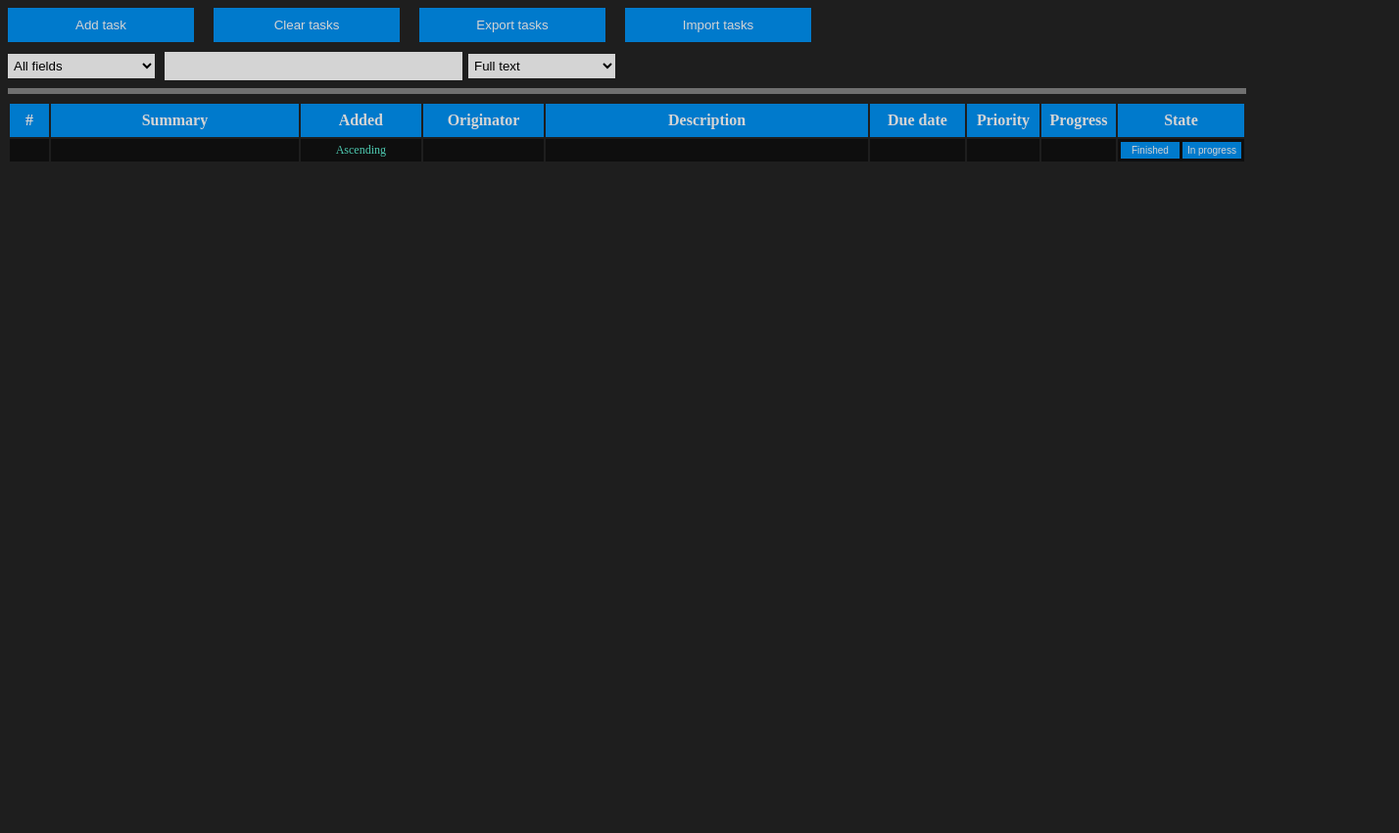
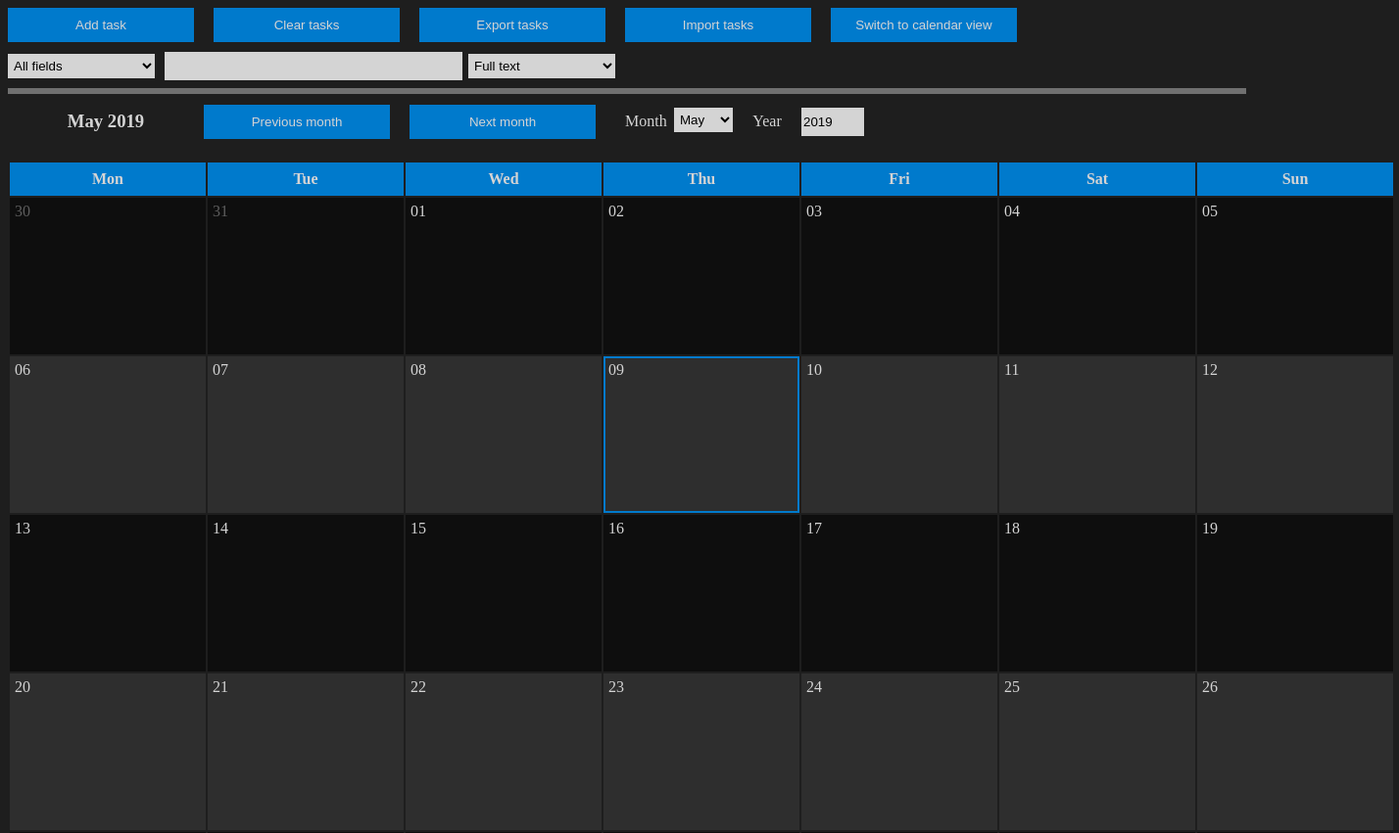
Before and after one commit to axtschmied/tasks, a plain HTML site: page index.html in a window 1280 px wide. Shown: the top 851 px of the page at 98% size, 1428 px wide, since content can reach past the window. Before the commit the page ends 800 px from the top, so only its background shows below. Drawn offline with Linux system fonts and the light colour scheme.

Commit message:
Calendar view mostly finished.

```diff
--- /dev/null
+++ b/calendar.js
@@ -0,0 +1,149 @@
+// Get HTML elements
+const calendarBody = document.querySelector("#calendar-body");
+const calendarHeader = document.querySelector("#calendar-header");
+const yearInput = document.getElementById("year-input");
+const monthSelector = document.getElementById("month-selector");
+const previousMonthButton = document.querySelector("#previous-month");
+const nextMonthButton = document.querySelector("#next-month");
+
+let months = ["January", "February", "March", "April", "May", "June", "July", "August", "September", "October", "November", "December"];
+
+updateCalendar(currentYear, currentMonth);
+
+// Event listeners
+previousMonthButton.addEventListener("click", event => {
+    currentYear = (currentMonth === 0) ? currentYear - 1 : currentYear;
+    currentMonth = (currentMonth === 0) ? 11 : currentMonth - 1;
+    updateCalendar(currentYear, currentMonth);
+});
+
+nextMonthButton.addEventListener("click", event => {
+    currentYear = (currentMonth === 11) ? currentYear + 1 : currentYear;
+    currentMonth = (currentMonth + 1) % 12;
+    updateCalendar(currentYear, currentMonth);
+});
+
+function jumpToDate() {
+    currentYear = parseInt(yearInput.value);
+    if (isNaN(currentYear)) {
+        return;
+    }
+    currentMonth = parseInt(monthSelector.value);
+    updateCalendar(currentYear, currentMonth);
+}
+
+yearInput.addEventListener("input", event => {
+    jumpToDate();
+});
+
+monthSelector.addEventListener("change", event => {
+    jumpToDate();
+});
+
+// Function to update the calendar, even if it is not visible
+function updateCalendar(year, month) {
+    let firstDay = (new Date(year, month)).getDay();
+    if (firstDay == 0) {
+        firstDay = 6;
+    } else {
+        firstDay--;
+    }
+    let daysInMonth = 32 - new Date(year, month, 32).getDate();
+
+    calendarBody.innerHTML = "";
+    calendarHeader.innerHTML = months[month] + " " + year;
+    yearInput.value = year;
+    monthSelector.value = month;
+
+    let date = 1;
+    let prevYear = (month === 0) ? year - 1 : year;
+    let prevMonth = (month === 0) ? 11 : month - 1;
+    let prevMonthDate = 33 - new Date(prevYear, prevMonth, 32).getDate() - firstDay;
+    let nextYear = (month === 11) ? year + 1 : year;
+    let nextMonth = (month + 1) % 12;
+    let nextMonthDate = 1;
+
+    for (let i = 0; i < 6; i++) {
+        let row = document.createElement("tr");
+
+        for (let j = 0; j < 7; j++) {
+            if (i === 0 && j < firstDay) {
+                let cell = document.createElement("td");
+                let cellText = document.createTextNode((prevMonthDate + 1 < 10) ? "0" + (prevMonthDate + 1) : (prevMonthDate + 1));
+                cell.id = "calendar-" + prevYear + "-" + (prevMonth < 10 ? "0" + prevMonth : prevMonth) + "-" + (prevMonthDate < 10 ? "0" + prevMonthDate : prevMonthDate);
+                cell.classList.add("prev-next-month-day");
+                cell.setAttribute("valign", "top");
+                cell.appendChild(cellText);
+                row.appendChild(cell);
+                prevMonthDate++;
+            }
+            else if (date > daysInMonth) {
+                let cell = document.createElement("td");
+                let cellText = document.createTextNode((nextMonthDate + 1 < 10) ? "0" + (nextMonthDate + 1) : (nextMonthDate + 1));
+                cell.id = "calendar-" + nextYear + "-" + (nextMonth < 10 ? "0" + nextMonth : nextMonth) + "-" + (nextMonthDate < 10 ? "0" + nextMonthDate : nextMonthDate);
+                cell.classList.add("prev-next-month-day");
+                cell.setAttribute("valign", "top");
+                cell.appendChild(cellText);
+                row.appendChild(cell);
+                nextMonthDate++;
+            }
+            else {
+                let cell = document.createElement("td");
+                let cellText = document.createTextNode((date < 10) ? "0" + date : date);
+                cell.id = "calendar-" + year + "-" + (month + 1 < 10 ? "0" + (month + 1) : (month + 1)) + "-" + (date < 10 ? "0" + date : date);
+                if (date === today.getDate() && year === today.getFullYear() && month === today.getMonth()) {
+                    cell.classList.add("today");
+                } else {
+                    cell.classList.add("current-month-day");
+                }
+                cell.setAttribute("valign", "top");
+                cell.appendChild(cellText);
+                row.appendChild(cell);
+                date++;
+            }
+        }
+
+        calendarBody.appendChild(row);
+    }
+
+    addTasksToCalendar(year, month);
+}
+
+// Function for adding tasks to the calendar
+/* Tasks are added based on their due date, tasks without due date are ignored. Only the tasks are considered that have their due date in the month currenly displayed in the calendar. Search and filters are not considered. */
+function addTasksToCalendar(year, month) {
+    let prevYear = (month === 0) ? year - 1 : year;
+    let prevMonth = (month === 0) ? 11 : month - 1;
+    let nextYear = (month === 11) ? year + 1 : year;
+    let nextMonth = (month + 1) % 12;
+    for (let key in jsonData.tasks) {
+        if (jsonData.tasks[key][4] == "") {
+            continue;
+        }
+        if (jsonData.tasks[key][4].includes(year + "-" + ((month < 10) ? "0" + month : month))
+            || jsonData.tasks[key][4].includes(prevYear + "-" + ((prevMonth < 10) ? "0" + prevMonth : prevMonth))
+            || jsonData.tasks[key][4].includes(nextYear + "-" + ((nextMonth < 10) ? "0" + nextMonth : nextMonth))) {
+            let cell = document.querySelector("#calendar-" + jsonData.tasks[key][4]);
+            if (cell) {
+                let subtable = cell.querySelector(".subtable");
+                if (subtable == null) {
+                    subtable = document.createElement("table");
+                    subtable.classList.add("subtable");
+                    cell.appendChild(subtable);
+                }
+
+                let row = subtable.insertRow(subtable.rows.length);
+                row.addEventListener("click", event => taskRowCallback(row));
+                row.setAttribute("uuid", key);
+                let subcell = row.insertCell(row.cells.length);
+                subcell.innerHTML = jsonData.tasks[key][0];
+
+                if (jsonData.tasks[key][7] == "Finished") {
+                    row.style.backgroundColor = grayishGreenColor;
+                } else if (taskExpired(jsonData.tasks[key][4])) {
+                    row.style.backgroundColor = grayishRedColor;
+                }
+            }
+        }
+    }
+}
--- a/gui.js
+++ b/gui.js
@@ -57,6 +57,8 @@ for (let ii = 1; ii < tableHeaders.length; ii++) {
 const greenColor = "#4CBB17";
 const redColor = "#FF2400";
 const normalColor = "#D4D4D4";
+const grayishGreenColor = "#59855D";
+const grayishRedColor = "#B24C4C";
 
 // State variables
 let addRefreshState = 0; // 0: add state, 1: refresh state
@@ -304,6 +306,7 @@ addRefreshButton.addEventListener("click", event => {
     }
 
     filterTasks();
+    updateCalendar(currentYear, currentMonth);
     saveJson();
 });
 
@@ -316,6 +319,7 @@ deleteTaskButton.addEventListener("click", event => {
     blocker.style.display = "none";
 
     filterTasks();
+    updateCalendar(currentYear, currentMonth);
     saveJson();
 });
 
@@ -354,6 +358,7 @@ yesButton.addEventListener("click", event => {
         importingTasks = false;
     }
 
+    updateCalendar(currentYear, currentMonth);
     saveJson();
 });
 
--- a/index.html
+++ b/index.html
@@ -17,6 +17,7 @@
         <button id="clear-tasks" class="active-button">Clear tasks</button>
         <button id="export-tasks" class="active-button">Export tasks</button>
         <button id="import-tasks" class="active-button">Import tasks</button>
+        <button id="switch-view" class="active-button">Switch to calendar view</button>
     </div>
     <div class="searchbar">
         <select id="search-field" style="width:150px;margin:auto;">
@@ -31,7 +32,7 @@
 
     <hr>
 
-    <div id="tasks">
+    <div id="tasks" class="hidden">
         <table class="task-list" style="table-layout:fixed;">
             <col width="30">
             <col width="300">
@@ -67,6 +68,59 @@
                     <button id="in-progress-filter" class="filter-button active-button">In progress</button>
                 </td>
             </tr>
+        </table>
+    </div>
+
+    <div id="tasks-calendar" style="width:1420px;">
+        <div style="display:grid;grid-template-columns:200px 400px 300px;height:40px;">
+            <h3 id="calendar-header" style="margin:auto;"></h3>
+            <div class="buttons" style="margin:auto;">
+                <button class="active-button" id="previous-month">Previous month</button>
+                <button class="active-button" id="next-month">Next month</button>
+            </div>
+
+            <form class="form-inline">
+                <label class="center">Month</label>
+                <select name="month" id="month-selector" style="width:60px;">
+                    <option value=0>Jan</option>
+                    <option value=1>Feb</option>
+                    <option value=2>Mar</option>
+                    <option value=3>Apr</option>
+                    <option value=4>May</option>
+                    <option value=5>Jun</option>
+                    <option value=6>Jul</option>
+                    <option value=7>Aug</option>
+                    <option value=8>Sep</option>
+                    <option value=9>Oct</option>
+                    <option value=10>Nov</option>
+                    <option value=11>Dec</option>
+                </select>
+
+                <label class="center">Year</label>
+                <input type="number" name="year" id="year-input" style="width:60px;">
+            </form>
+        </div>
+
+        <table id="calendar">
+            <col width="200">
+            <col width="200">
+            <col width="200">
+            <col width="200">
+            <col width="200">
+            <col width="200">
+            <col width="200">
+            <thead>
+                <tr>
+                    <th>Mon</th>
+                    <th>Tue</th>
+                    <th>Wed</th>
+                    <th>Thu</th>
+                    <th>Fri</th>
+                    <th>Sat</th>
+                    <th>Sun</th>
+                </tr>
+            </thead>
+            <tbody id="calendar-body"></tbody>
         </table>
     </div>
 
@@ -115,6 +169,7 @@
 
     <script src="logic.js"></script>
     <script src="gui.js"></script>
+    <script src="calendar.js"></script>
 </body>
 
 </html>
--- a/logic.js
+++ b/logic.js
@@ -18,9 +18,14 @@ if (localStorage.hasOwnProperty("tasksJson")) {
     }
 }
 
+// Initialize date
+let today = new Date();
+let currentMonth = today.getMonth();
+let currentYear = today.getFullYear();
+
 // Function for saving the tasks into the JSON file
 function saveJson() {
-    localStorage.setItem("jsonTasks", JSON.stringify(jsonData));
+    localStorage.setItem("tasksJson", JSON.stringify(jsonData));
 }
 
 // Function for generating a unique identifier for tasks
--- a/style.css
+++ b/style.css
@@ -35,9 +35,21 @@ textarea {
 
 .buttons {
     display: grid;
-    grid-template-columns: repeat(4, 190px);
+    grid-template-columns: repeat(5, 190px);
     grid-column-gap: 20px;
     margin-bottom: 10px;
+}
+
+.form-inline {
+    display: grid;
+    grid-template-columns: 30px 60px 30px 60px;
+    grid-column-gap: 20px;
+    width: 240px;
+    margin: auto;
+}
+
+label.center {
+    margin: auto;
 }
 
 .searchbar {
@@ -45,7 +57,7 @@ textarea {
     grid-template-columns: 150px 300px 150px;
     grid-column-gap: 10px;
     margin-top: 10px;
-    padding: auto;
+    margin: auto;
 }
 
 .active-button {
@@ -135,11 +147,19 @@ tr:first-child {
     background: #007ACC;
 }
 
-tr:nth-child(2n+2) {
+#task-table tr:nth-child(2n+2) {
     background: #0E0E0E;
 }
 
-tr:nth-child(2n+3) {
+#task-table tr:nth-child(2n+3) {
+    background: #2E2E2E;
+}
+
+#calendar-body tr:nth-child(odd) {
+    background: #0E0E0E;
+}
+
+#calendar-body tr:nth-child(even) {
     background: #2E2E2E;
 }
 
@@ -147,3 +167,37 @@ hr {
     display: block;
     border: 3px solid #707070;
 }
+
+#calendar {
+    margin-top: 20px;
+}
+
+.today, .current-month-day, .prev-next-month-day {
+    height: 150px;
+}
+
+.today {
+    border: 2px solid #007ACC;
+}
+
+.current-month-day, .prev-next-month-day {
+    border: 2px solid rgba(0, 0, 0, 0);
+}
+
+.prev-next-month-day {
+    opacity: 0.4;
+}
+
+.subtable {
+    margin-left: 0px;
+    margin-right: 0px;
+    padding: 0px;
+    table-layout: fixed;
+    width: 100%;
+}
+
+.subtable td {
+    white-space: nowrap;
+    overflow: hidden;
+    text-overflow: ellipsis;
+}
```
Lines whose indentation alone changed are shown as unchanged.
